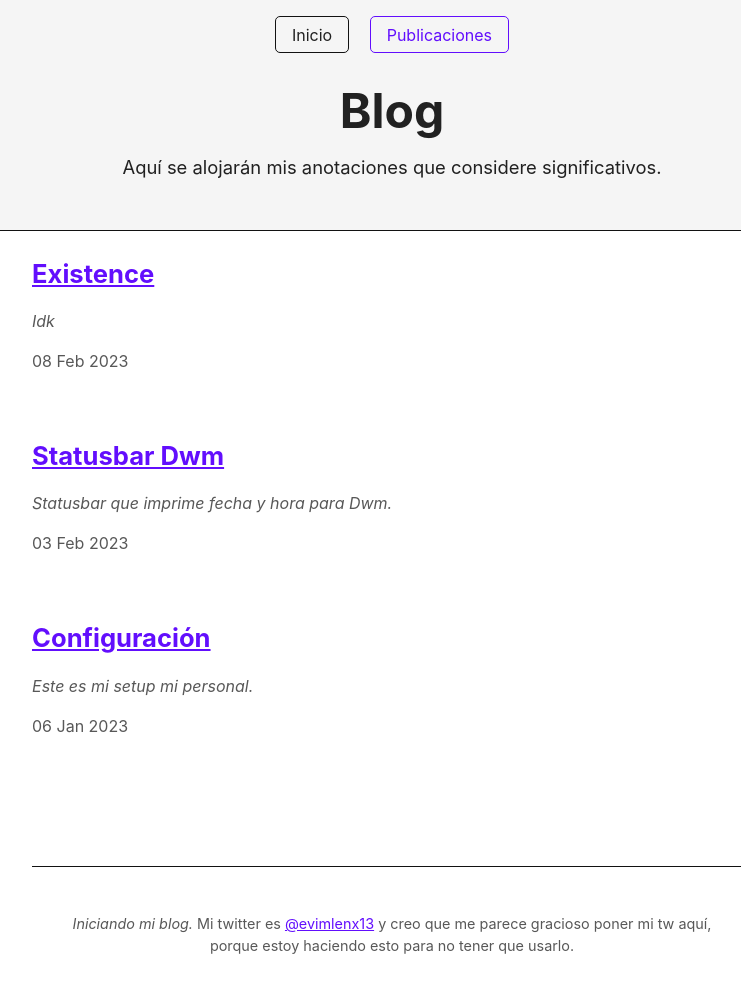
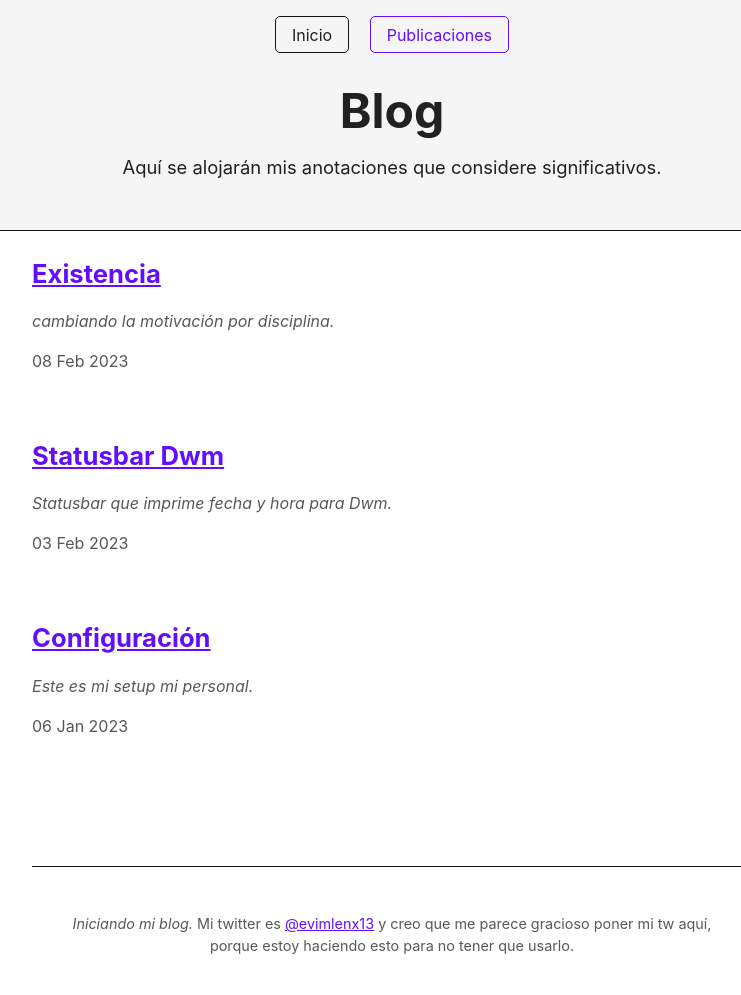
Before and after one commit to evilenx/BlogPersonal, a Jekyll site: the page built from blog.md, in a window 1280 px wide. Shown: the whole page, without its empty margins (248-989 px from the left). Built offline with Jekyll 4.4.1, drawn with Linux system fonts in a browser that asks for light colours.

Commit message:
ordenando

```diff
--- a/_posts/2023/2023-02-08-Existencia-post.md
+++ b/_posts/2023/2023-02-08-Existencia-post.md
@@ -1,13 +1,13 @@
 ---
 layout: post
-title: Existence
-description: Idk
+title: Existencia
+description: cambiando la motivación por disciplina.
 ---
 {: .large}
-# Lentes rotos
+#
 
- <img src="/assets/images/meme.png" width="50%">
- <img src="/assets/images/lentes1.jpg" width="50%">
- ![](/assets/images/meme1.png)
+ ![](/assets/images/lentes1.jpg)
  ![](/assets/images/lentes1.jpg)
  ![](/assets/images/lentes2.jpg)
+ <img src="/assets/images/meme.png" width="50%">
+ ![](/assets/images/meme1.png)
```
